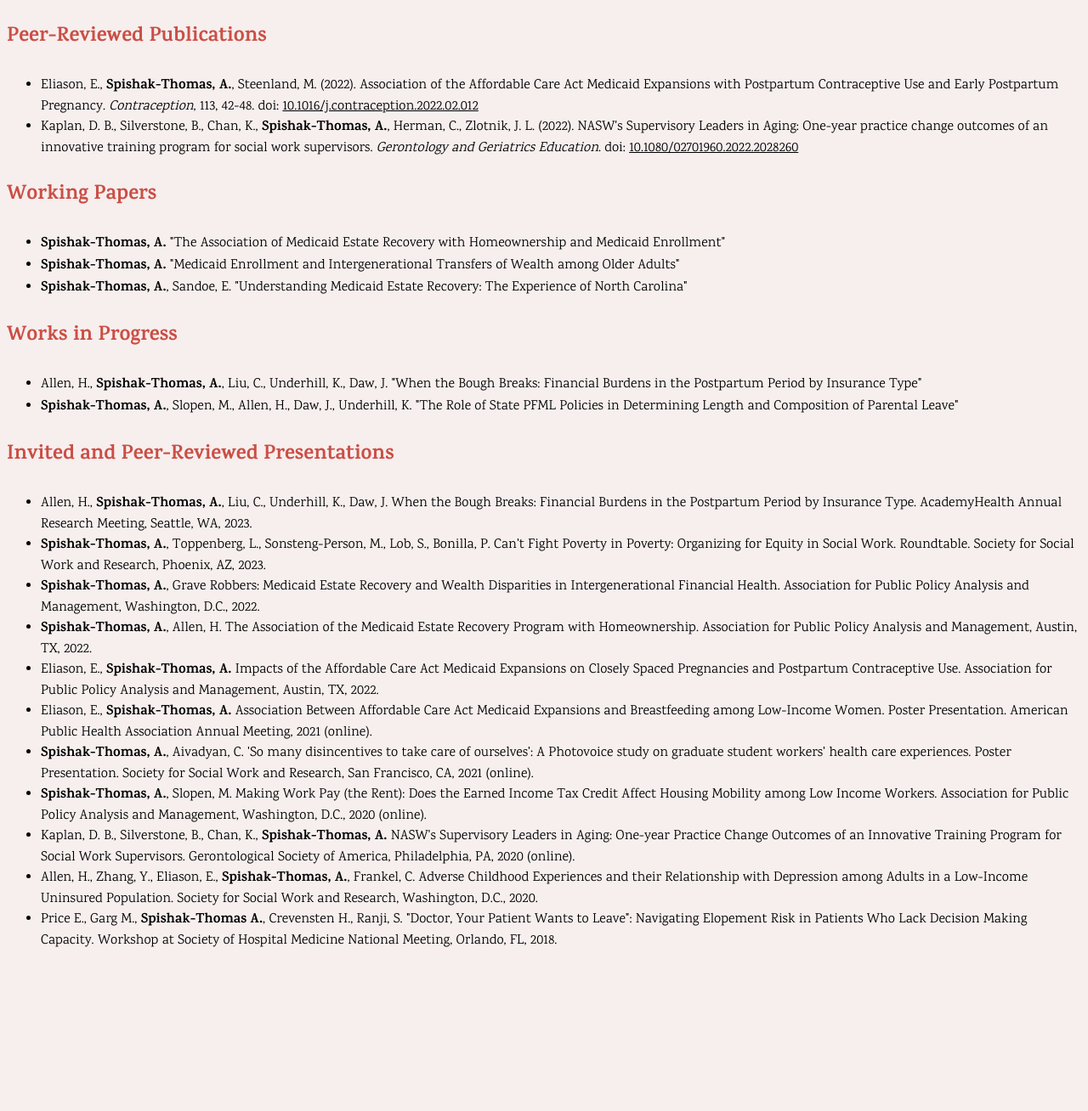
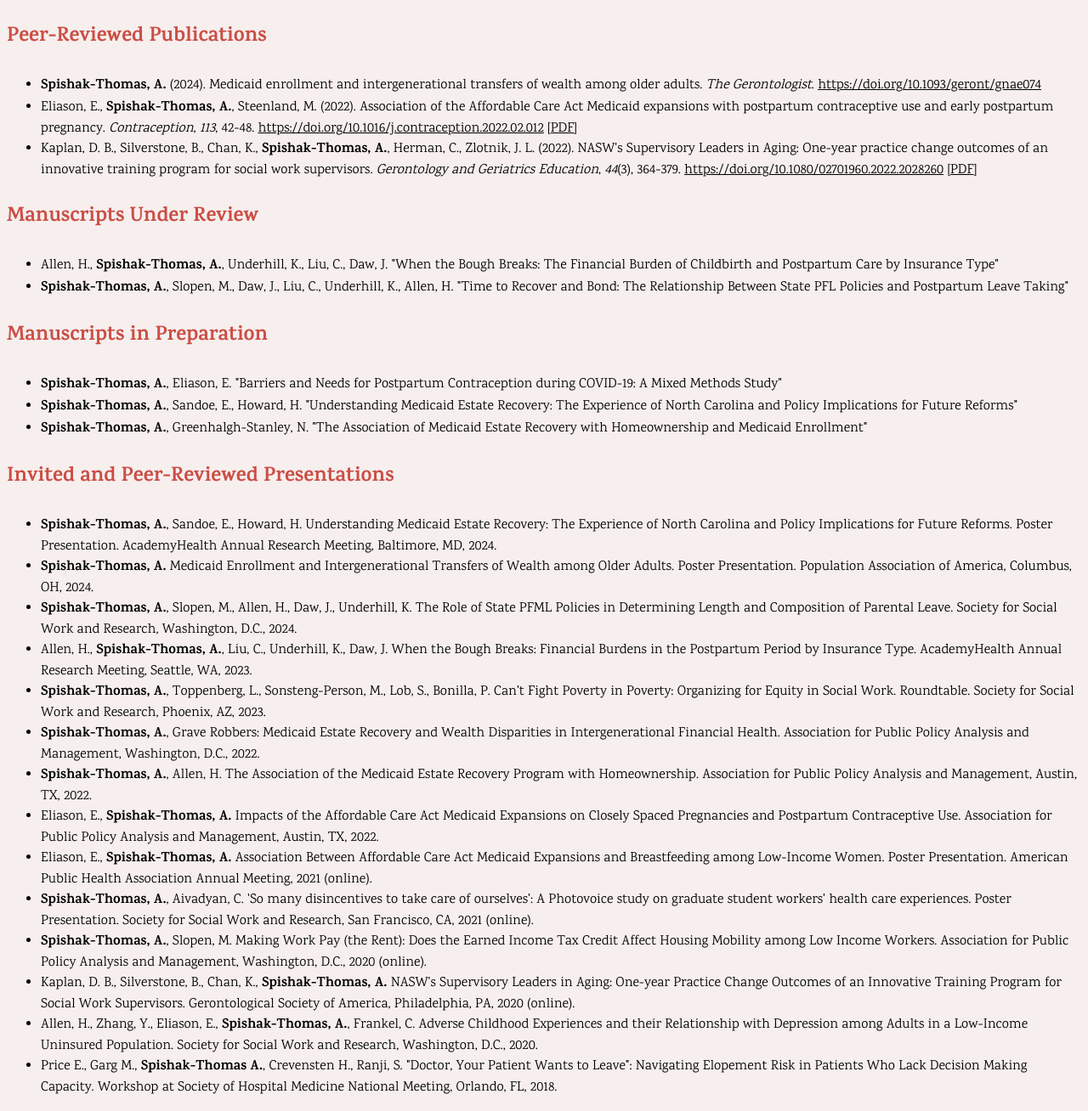
Before and after one commit to emspishak/ericspishak.com, a PHP site: page /research/ in a window 1280 px wide. Shown: the part 94-1402 px from the top of the page at 85% size. Before the commit the page ends 1209 px from the top, so only its background shows below. Run offline with PHP 8.4, Linux system fonts and the light colour scheme.

Commit message:
Website updates: new CV, publication links, smaller updates.

```diff
--- a/root/var/www/aspishakthomas.com/bio/index.php
+++ b/root/var/www/aspishakthomas.com/bio/index.php
@@ -6,9 +6,9 @@ top(Page::BIO);
   <div class="col" id="bio">
     <h3>About Me</h3>
     <p>
-      Mandi Spishak-Thomas (she/her) is a Medicaid research scholar at
-      the <a href="https://www.cshp.rutgers.edu/">Rutgers Center for
-      State Health Policy</a>. Mandi's work understands health
+      Mandi Spishak-Thomas (she/her) is a post-doctoral Medicaid
+      research scholar at the <a href="https://www.cshp.rutgers.edu/">Rutgers
+      Center for State Health Policy</a>. Mandi's work understands health
       policies as wealth policies, investigating how Medicaid impacts
       intergenerational transfers of wealth, financial burden, and
       wealth accumulation among low-income individuals and families,
--- a/root/var/www/aspishakthomas.com/research/index.php
+++ b/root/var/www/aspishakthomas.com/research/index.php
@@ -6,62 +6,84 @@ top(Page::RESEARCH);
 
 <ul>
   <li>
+    <strong>Spishak-Thomas, A.</strong> (2024). Medicaid enrollment
+    and intergenerational transfers of wealth among older adults.
+    <em>The Gerontologist</em>. <a href="https://doi.org/10.1093/geront/gnae074">https://doi.org/10.1093/geront/gnae074</a>
+  </li>
+  <li>
     Eliason, E., <strong>Spishak-Thomas, A.</strong>, Steenland,
     M. (2022). Association of the Affordable Care Act Medicaid
-    Expansions with Postpartum Contraceptive Use and Early Postpartum
-    Pregnancy. <em>Contraception</em>, 113, 42-48. doi:
-    <a href="https://doi.org/10.1016/j.contraception.2022.02.012">10.1016/j.contraception.2022.02.012</a>
+    expansions with postpartum contraceptive use and early postpartum
+    pregnancy. <em>Contraception</em>, <em>113</em>, 42-48.
+    <a href="https://doi.org/10.1016/j.contraception.2022.02.012">https://doi.org/10.1016/j.contraception.2022.02.012</a>
+    [<a href="postpartum-contraception-contraception2022.pdf">PDF</a>]
   </li>
   <li>
     Kaplan, D. B., Silverstone, B., Chan, K., <strong>Spishak-Thomas, A.</strong>,
     Herman, C., Zlotnik, J. L.  (2022). NASW's Supervisory Leaders in
     Aging: One-year practice change outcomes of an innovative training
     program for social work supervisors. <em>Gerontology and
-    Geriatrics Education</em>. doi:
-    <a href="https://doi.org/10.1080/02701960.2022.2028260">10.1080/02701960.2022.2028260</a>
+    Geriatrics Education</em>, <em>44</em>(3), 364-379.
+    <a href="https://doi.org/10.1080/02701960.2022.2028260">https://doi.org/10.1080/02701960.2022.2028260</a>
+    [<a href="nasw-sla-gerontology2022.pdf">PDF</a>]
   </li>
 </ul>
 
-<!-- <h3>Under Review</h3>
-
-<ul>
-</ul> -->
-
-<h3>Working Papers</h3>
+<h3>Manuscripts Under Review</h3>
 
 <ul>
   <li>
-    <strong>Spishak-Thomas, A.</strong> "The Association of Medicaid
-    Estate Recovery with Homeownership and Medicaid Enrollment"
+    Allen, H., <strong>Spishak-Thomas, A.</strong>, Underhill, K.,
+    Liu, C., Daw, J. "When the Bough Breaks: The Financial Burden of
+    Childbirth and Postpartum Care by Insurance Type"
   </li>
   <li>
-    <strong>Spishak-Thomas, A.</strong> "Medicaid Enrollment and
-    Intergenerational Transfers of Wealth among Older Adults"
-  </li>
-  <li>
-    <strong>Spishak-Thomas, A.</strong>, Sandoe, E. "Understanding
-    Medicaid Estate Recovery: The Experience of North Carolina"
+    <strong>Spishak-Thomas, A.</strong>, Slopen, M., Daw, J., Liu, C.,
+    Underhill, K., Allen, H. "Time to Recover and Bond: The Relationship Between
+    State PFL Policies and Postpartum Leave Taking"
   </li>
 </ul>
 
-<h3>Works in Progress</h3>
+<h3>Manuscripts in Preparation</h3>
 
 <ul>
   <li>
-    Allen, H., <strong>Spishak-Thomas, A.</strong>, Liu, C.,
-    Underhill, K., Daw, J. "When the Bough Breaks: Financial Burdens
-    in the Postpartum Period by Insurance Type"
+    <strong>Spishak-Thomas, A.</strong>, Eliason, E. "Barriers and Needs for
+    Postpartum Contraception during COVID-19: A Mixed Methods Study"
   </li>
   <li>
-    <strong>Spishak-Thomas, A.</strong>, Slopen, M., Allen, H., Daw,
-    J., Underhill, K. "The Role of State PFML Policies in Determining
-    Length and Composition of Parental Leave"
+    <strong>Spishak-Thomas, A.</strong>, Sandoe, E., Howard, H. "Understanding
+    Medicaid Estate Recovery: The Experience of North Carolina and Policy
+    Implications for Future Reforms"
+  </li>
+  <li>
+    <strong>Spishak-Thomas, A.</strong>, Greenhalgh-Stanley, N. "The Association
+    of Medicaid Estate Recovery with Homeownership and Medicaid Enrollment"
   </li>
 </ul>
 
 <h3>Invited and Peer-Reviewed Presentations</h3>
 
 <ul>
+  <li>
+    <strong>Spishak-Thomas, A.</strong>, Sandoe, E., Howard,
+    H. Understanding Medicaid Estate Recovery: The Experience of North
+    Carolina and Policy Implications for Future Reforms. Poster
+    Presentation. AcademyHealth Annual Research Meeting, Baltimore,
+    MD, 2024.
+  </li>
+  <li>
+    <strong>Spishak-Thomas, A.</strong> Medicaid Enrollment and
+    Intergenerational Transfers of Wealth among Older Adults. Poster
+    Presentation. Population Association of America, Columbus, OH,
+    2024.
+  </li>
+  <li>
+    <strong>Spishak-Thomas, A.</strong>, Slopen, M., Allen, H., Daw,
+    J., Underhill, K. The Role of State PFML Policies in Determining
+    Length and Composition of Parental Leave. Society for Social Work
+    and Research, Washington, D.C., 2024.
+  </li>
   <li>
     Allen, H., <strong>Spishak-Thomas, A.</strong>, Liu, C.,
     Underhill, K., Daw, J. When the Bough Breaks: Financial Burdens in
```
Also changed, not shown: root/var/www/aspishakthomas.com/index.php (+8 -8 lines), root/var/www/aspishakthomas.com/teaching/index.php (+9 -0 lines), 3 other files.
